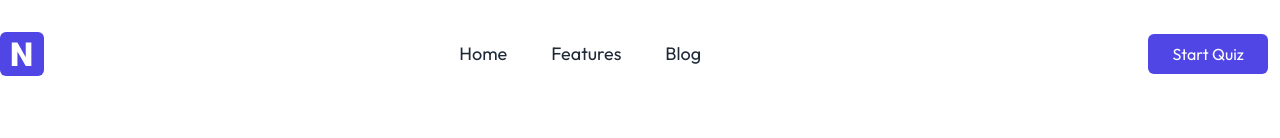
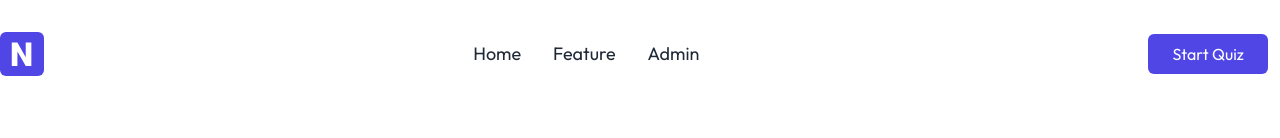
Before and after one commit to w3villa-suraj-bisht/test-event-management-FE, a Next.js app: page /Landing in a window 1280 px wide. Shown: the top 138 px of the page. Built offline with nearby package versions, Linux system fonts and the light colour scheme.

Commit message:
routes change

```diff
--- a/src/app/Landing/Navbar.tsx
+++ b/src/app/Landing/Navbar.tsx
@@ -81,13 +81,28 @@ const Navbar = () => {
         {/* menu  */}
         <div className="hidden text-center lg:flex lg:items-center">
           <ul className="items-center justify-end flex-1 pt-6 list-none lg:pt-0 lg:flex">
-            {navigation.map((menu, index) => (
+            {/* {navigation.map((menu, index) => (
               <li className="mr-3 nav__item" key={index}>
                 <Link href="/" className="inline-block px-4 py-2 text-lg font-normal text-gray-800 no-underline rounded-md dark:text-gray-200 hover:text-indigo-500 focus:text-indigo-500 focus:bg-indigo-100 focus:outline-none">
                     {menu}
                 </Link>
               </li>
-            ))}
+            ))} */}
+            <li>
+            <Link href="/" className="inline-block px-4 py-2 text-lg font-normal text-gray-800 no-underline rounded-md dark:text-gray-200 hover:text-indigo-500 focus:text-indigo-500 focus:bg-indigo-100 focus:outline-none">
+              Home
+                </Link>
+            </li>
+            <li>
+            <Link href="/" className="inline-block px-4 py-2 text-lg font-normal text-gray-800 no-underline rounded-md dark:text-gray-200 hover:text-indigo-500 focus:text-indigo-500 focus:bg-indigo-100 focus:outline-none">
+              Feature
+                </Link>
+            </li>
+            <li>
+            <Link href="/review-result" className="inline-block px-4 py-2 text-lg font-normal text-gray-800 no-underline rounded-md dark:text-gray-200 hover:text-indigo-500 focus:text-indigo-500 focus:bg-indigo-100 focus:outline-none">
+              Admin
+                </Link>
+            </li>
           </ul>
         </div>
 
```
